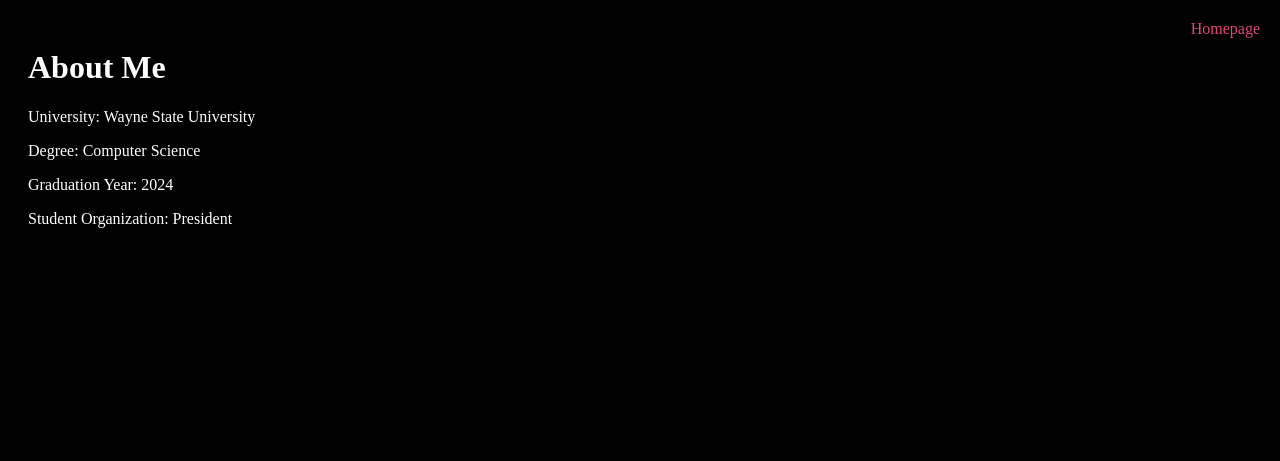
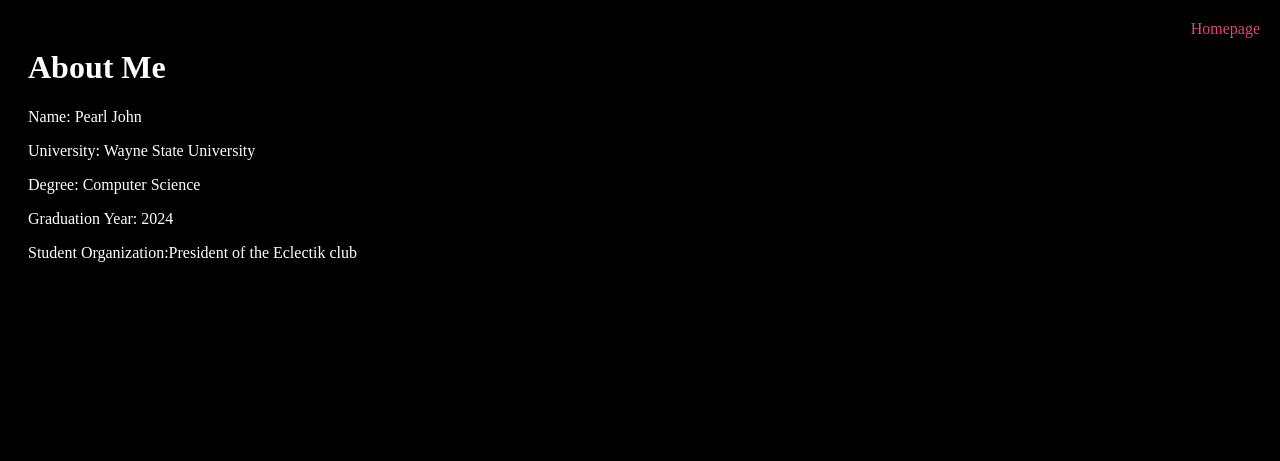
Before and after one commit to pjstars/Bike-Rental, a Django app: page /About_Me.html in a window 1280 px wide. Shown: the top 461 px of the page. Run offline with Django 5.2, Linux system fonts and the light colour scheme.

Commit message:
Update About_Me.html

```diff
--- a/templates/About_Me.html
+++ b/templates/About_Me.html
@@ -31,10 +31,11 @@
 <body>
     <div class="back-link"><a href="/">Homepage</a></div>
     <h1>About Me</h1>
+    <p>Name: Pearl John</p>
     <p>University: Wayne State University</p>
     <p>Degree: Computer Science</p>
     <p>Graduation Year: 2024</p>
-    <p>Student Organization: President</p>
+    <p>Student Organization:President of the Eclectik club</p>
     <div class="bottom-image"><img src="/static/Clouds.png" style="width: 100%;"></div>
 </body>
 </html>
```
